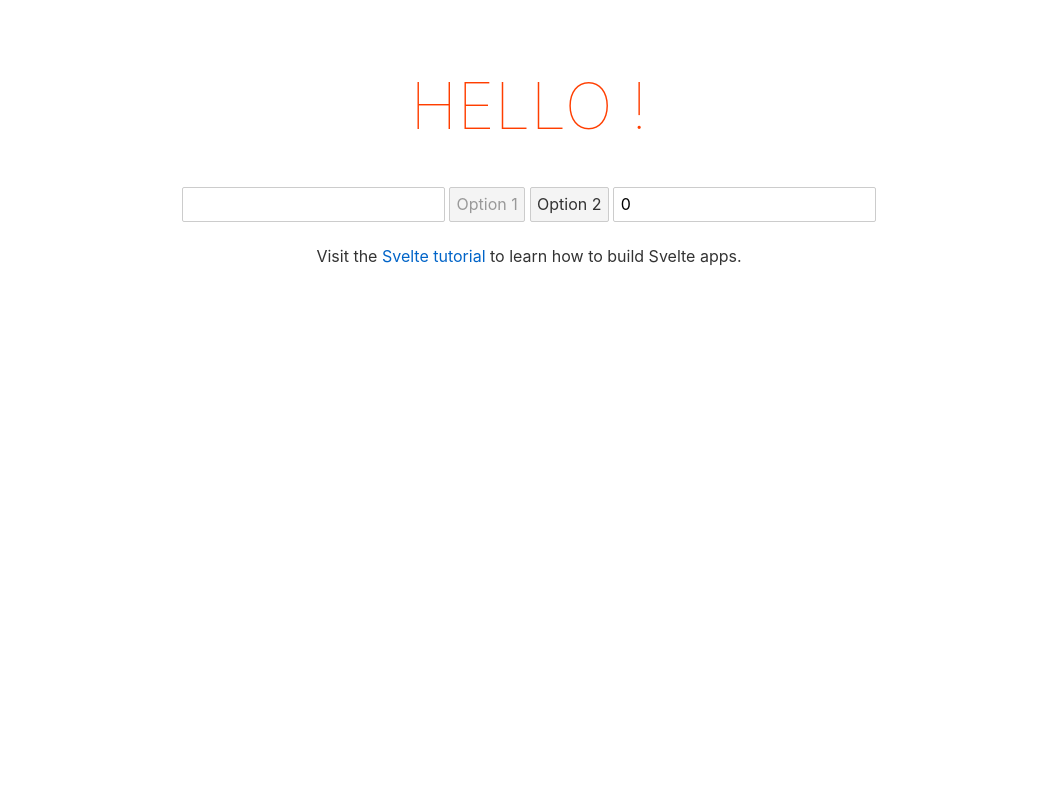
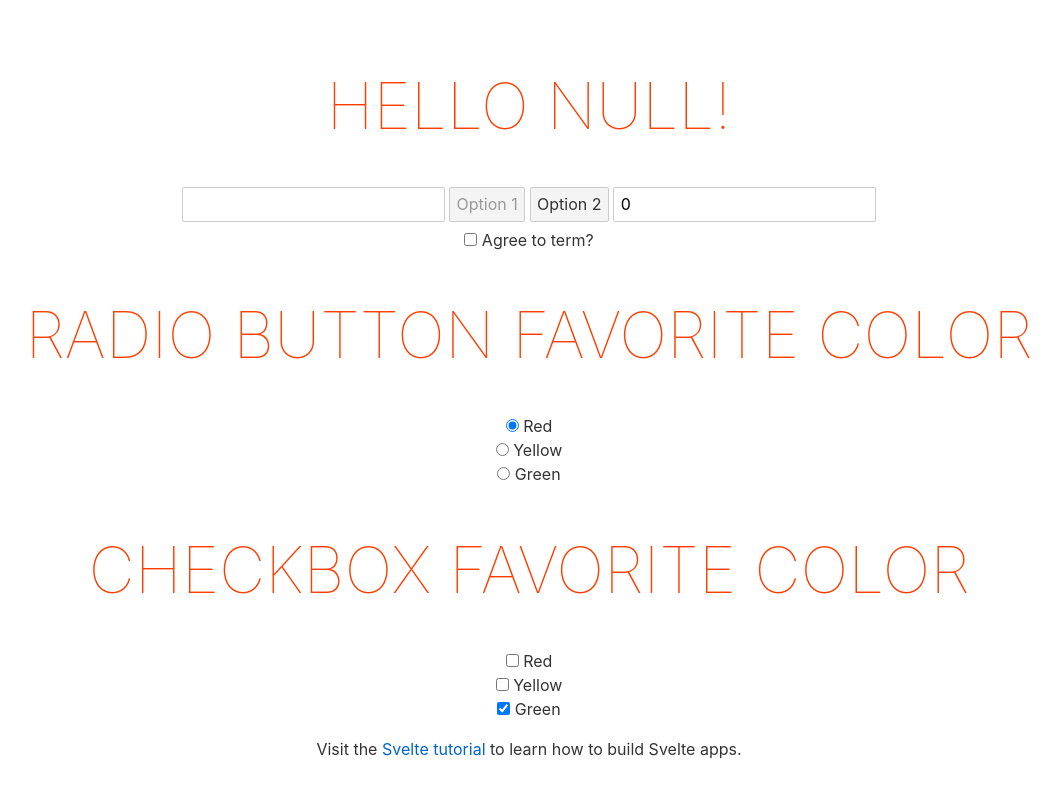
Before and after one commit to agungTuanany/svelte_course, a Svelte app in the folder working_with_binding_and_form/: page / in a window 1280 px wide. Shown: the whole page, without its empty margins (111-1172 px from the left). Built offline with nearby package versions, Linux system fonts and the light colour scheme.

Commit message:
Chapter_8: Working With Binding & Forms | Binding checkboxes and radio buttons

```diff
--- a/working_with_binding_and_form/src/App.svelte
+++ b/working_with_binding_and_form/src/App.svelte
@@ -5,15 +5,21 @@
 
     // ###########################################
     // Props
-    let val = ""
-    let selectedOption = 1
-    let price = 0
+    let val                 = null
+    let selectedOption      = 1
+    let price               = 0
+    let agreed              = null
+    let radioFavColor       = "red"
+    let checkboxFavColor    = ["green"]
 
     // ###########################################
     // Reactive expression
     $: console.log ("val", val)
     $: console.log ("selectedOptions", selectedOption)
     $: console.log ("price", price)
+    $: console.log ("agreed", agreed)
+    $: console.log ("radioFavColor", radioFavColor)
+    $: console.log ("checkboxFavColor", checkboxFavColor)
 
     // ###########################################
     // Instant functions
@@ -69,6 +75,37 @@
     <!--Svelte help using two-way-binding, when fetching data from input with type number or with type range, svelte convert automatically get number and no need convert manualy from string into number  -->
     <input type="number" bind:value="{price}" />
 
+    <label for="">
+        <input type="checkbox" bind:checked="{agreed}">
+        Agree to term?
+    </label>
 
+    <h1>Radio Button Favorite color</h1>
+    <label for="">
+        <input type="radio" name="color" id="" value="red" bind:group="{radioFavColor}">
+        Red
+    </label>
+    <label for="">
+        <input type="radio" name="color" id="" value="yellow" bind:group="{radioFavColor}">
+        Yellow
+    </label>
+    <label for="">
+        <input type="radio" name="color" id="" value="green" bind:group="{radioFavColor}">
+        Green
+    </label>
+
+    <h1>Checkbox Favorite color</h1>
+    <label for="">
+        <input type="checkbox" name="color" id="" value="red" bind:group="{checkboxFavColor}">
+        Red
+    </label>
+    <label for="">
+        <input type="checkbox" name="color" id="" value="yellow" bind:group="{checkboxFavColor}">
+        Yellow
+    </label>
+    <label for="">
+        <input type="checkbox" name="color" id="" value="green" bind:group="{checkboxFavColor}">
+        Green
+    </label>
     <p>Visit the <a href="https://svelte.dev/tutorial">Svelte tutorial</a> to learn how to build Svelte apps.</p>
 </main>
```
